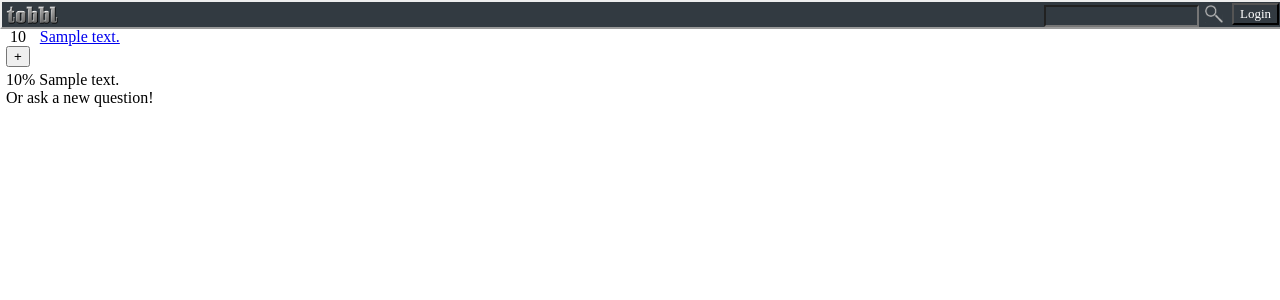
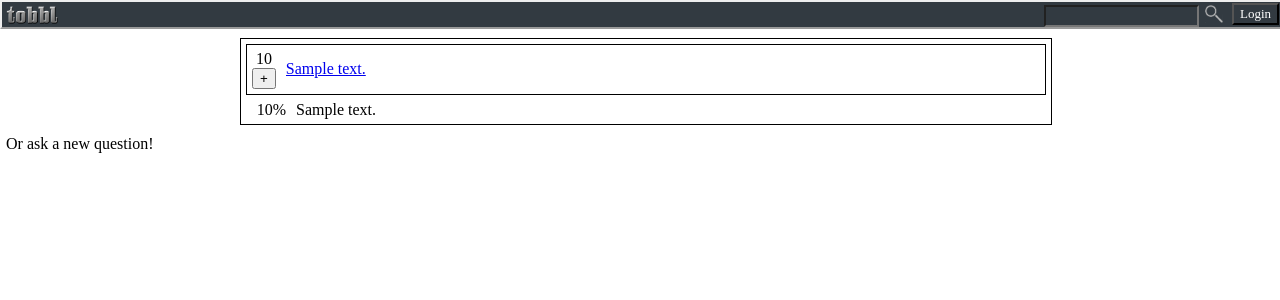
Before and after one commit to nemoteric/tobbl-proto1, a Flask app: template src/templates/main/home.html in a window 1280 px wide. Shown: the top 300 px of the page. Run offline with Flask 2, Linux system fonts and the light colour scheme; the template is opened without the code that fills it: most values are stand-ins (such as "Sample title", 1, 10 or a date in 2020); some libraries are stand-ins or nearby versions.

Commit message:
give structure to home

```diff
--- a/src/static/styles/home.css
+++ b/src/static/styles/home.css
@@ -1,8 +1,16 @@
 .question_container {
     width: 800px;
     display: block;
-    /*margin-left: auto;*/
+    margin-left: auto;
     margin-right: auto;
+    border: solid black 1px;
+    padding: 5px;
+    margin-top: 10px;
+    margin-bottom: 10px;
+}
+
+div.content{
+    overflow: scroll;
 }
 
 
@@ -14,9 +22,28 @@
 
 .question{
     padding-bottom: 25px;
+    padding: 5px;
+    border: 1px solid black;
+    min-height: 39px;
+}
+.question .body{
+    display: block;
+    vertical-align: middle;
+    margin-top: 10px;
 }
 
-.question .body{
-    height: 100%;
-    bottom:0;
+.answer{
+    padding-top: 6px;
 }
+.answer .score{
+    display: block;
+    width: 40px;
+    float: left;
+    text-align: right;
+    padding-right: 8px;
+    /*font-weight: bold;*/
+}
+.answer .body{
+    display: block;
+    margin-left: 50px;
+}
```
